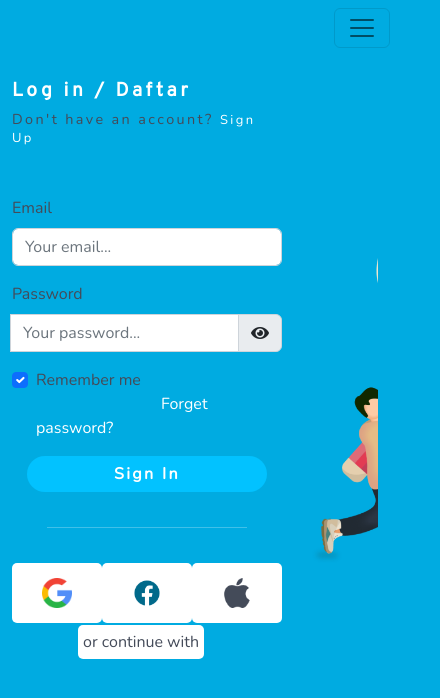
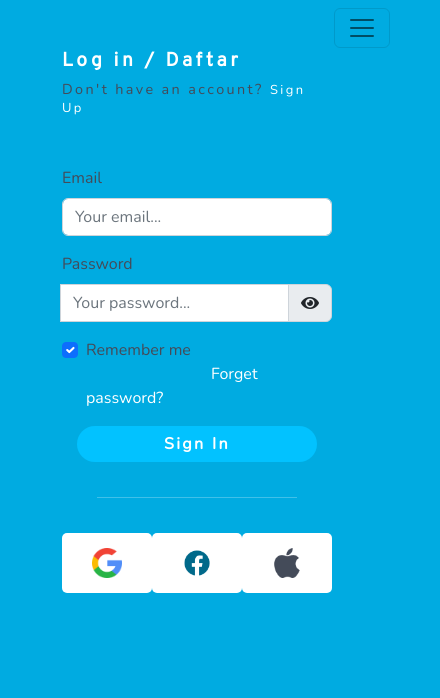
Before and after one commit to azizp128/travelink, a plain HTML site: page index.html in a window 390 px wide. Shown: the whole page, 440 px wide, since content can reach past the window. Drawn offline with nearby package versions, Linux system fonts and the light colour scheme.

Commit message:
fix responsive minor issues

```diff
--- a/css/style.css
+++ b/css/style.css
@@ -212,3 +212,17 @@ main .container {
     margin: 0 10px;
   }
 }
+
+@media (max-width: 900px) and (min-width: 376px) {
+  main .container {
+    margin: 50px;
+  }
+
+  .container .sidebar-image {
+    background-image: none;
+  }
+
+  .divider {
+    display: none;
+  }
+}
```
